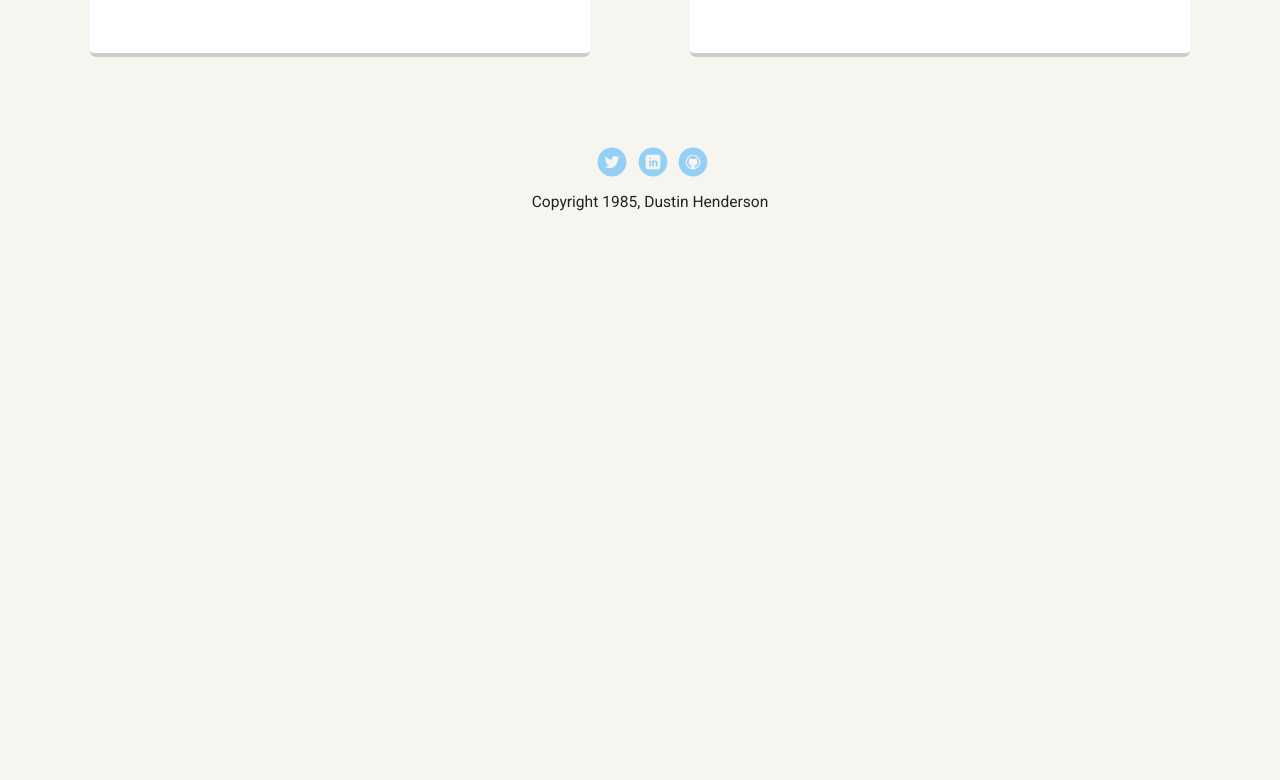
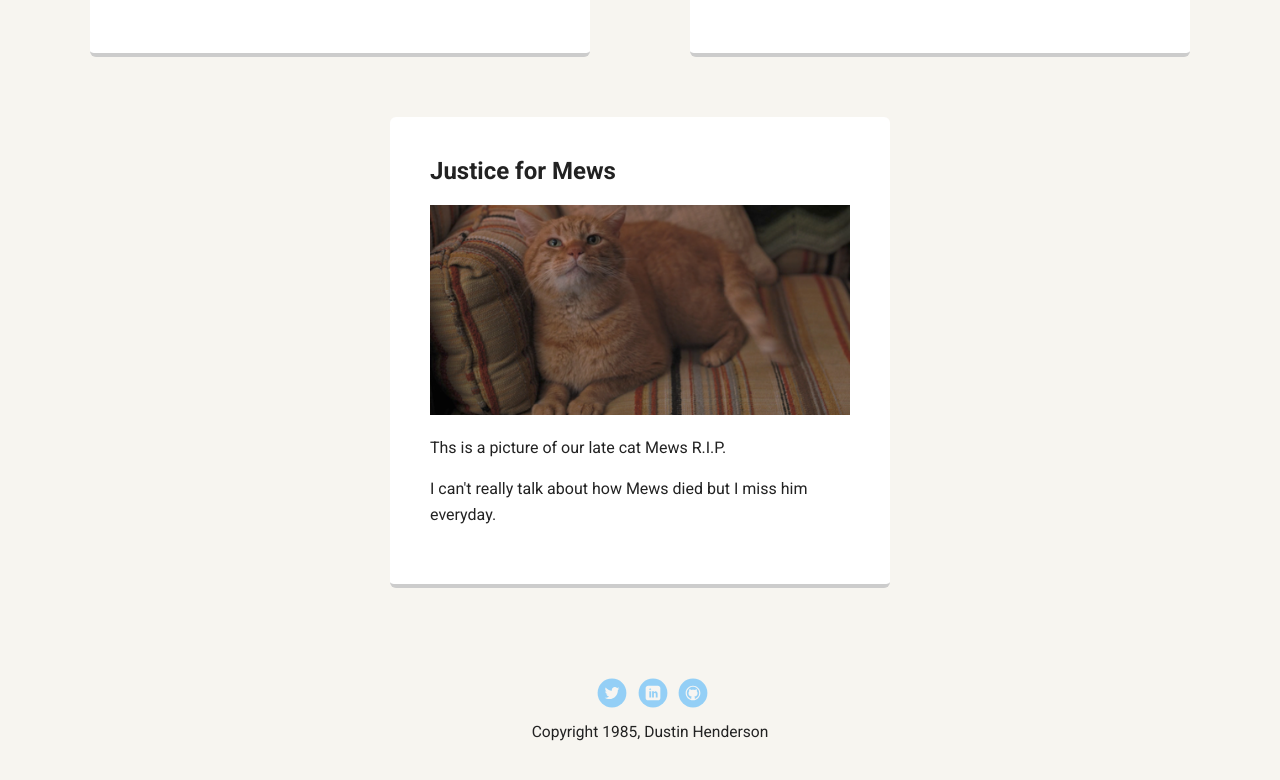
Before and after one commit to d0dders/FEWD-unit1, a plain HTML site: page index.html in a window 1280 px wide. Shown: the part 806-1586 px from the top of the page. Before the commit the page ends 1112 px from the top, so only its background shows below. Drawn offline with Linux system fonts and the light colour scheme; a web font is replaced by a local one.

Commit message:
Added Justice for Mews

```diff
--- a/index.html
+++ b/index.html
@@ -42,6 +42,13 @@
         <p>I’d like to use these skills to get a job in the field of physics so I can better undertsand the existence of parallel universes.</p>
       </article>
 
+      <article class="card">
+        <h2>Justice for Mews</h2>
+        <img src="images/mews.png" alt="My late cat Mews">
+        <p>Ths is a picture of our late cat Mews R.I.P.</p>
+        <p>I can't really talk about how Mews died but I miss him everyday.</p>
+      </article>
+
     </main>
     <footer>
       <ul>
--- a/styles.css
+++ b/styles.css
@@ -183,6 +183,7 @@ a.social:hover {
       -ms-flex-pack: distribute;
       justify-content: space-around;
       margin: 0 auto;
+      flex-flow: row wrap;
   }
 
   header {
```
Also changed, not shown: images/mews.png (added).
